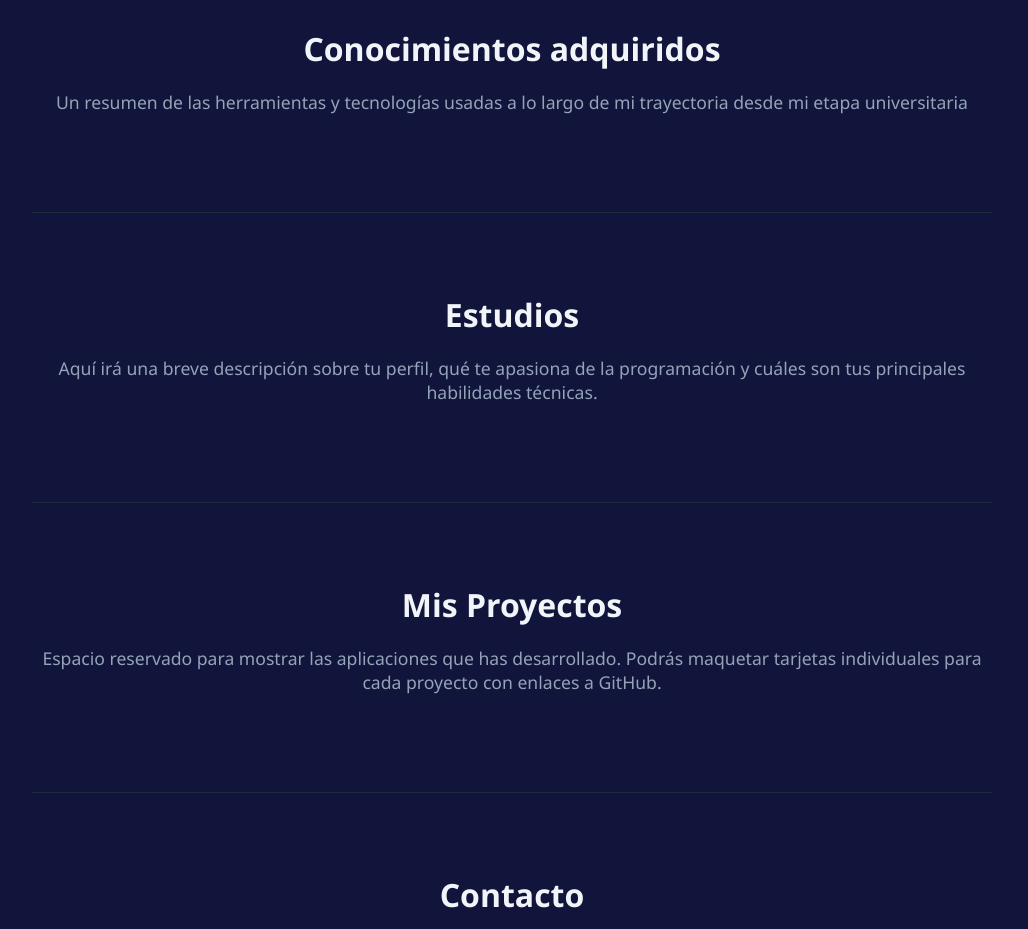
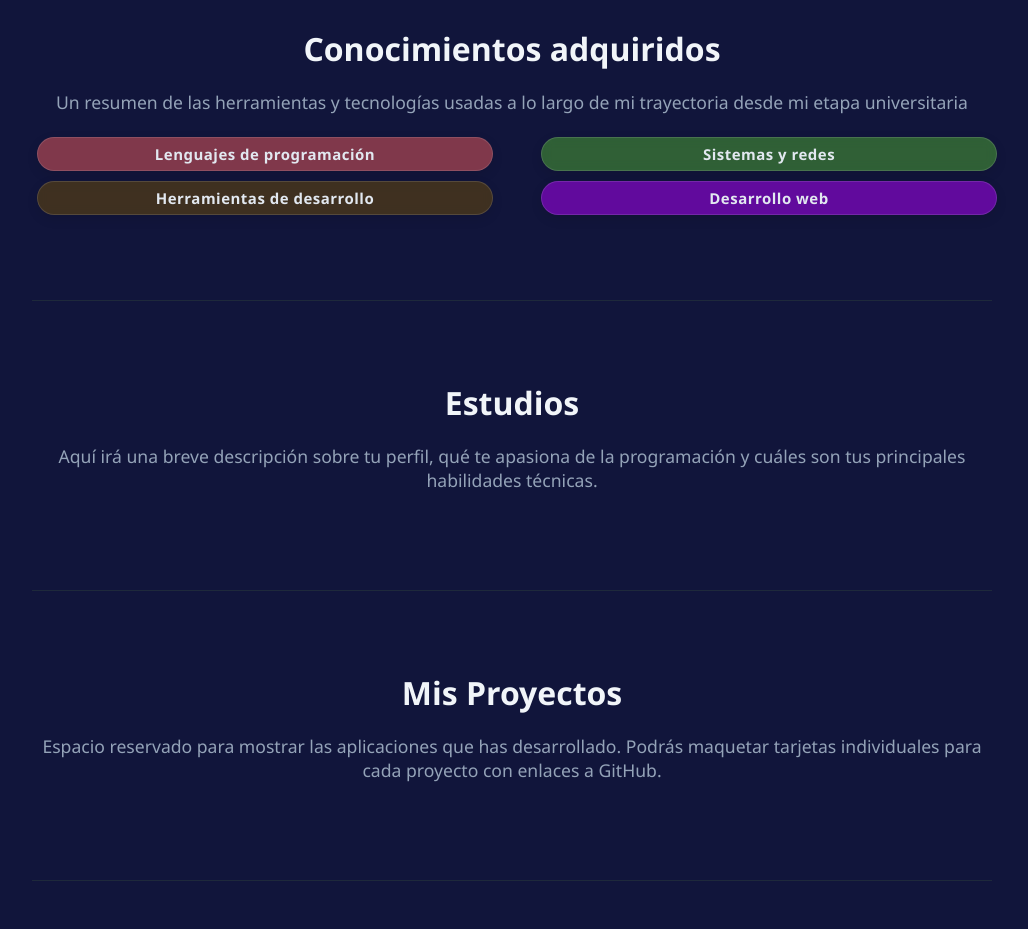
Before and after one commit to Jesusteve/portfolio, an Angular app: page / in a window 1280 px wide. Shown: the part 820-1749 px from the top of the page, without its empty margins (128-1156 px from the left). Built offline with nearby package versions, Linux system fonts and the light colour scheme.

Commit message:
categorias

```diff
--- a/src/app/app.css
+++ b/src/app/app.css
@@ -161,6 +161,42 @@
 
   }
 
+.content-columnas {
+  display: flex;
+  justify-content: center;
+  gap: 3rem;
+  width: 100%;
+  align-items: center;
+}
+  .content-left{
+        flex: 1;
+        max-width: 500px;
+        text-align: left;
+    }
+
+
+  .content-right{
+        flex:1;
+        max-block-size: 500px;
+        text-align: left;
+    }
+.skills-tag {
+  display: inline-flex;
+  width: 100%;
+  align-items: center;
+  justify-content: center;
+  color: #e2e8f0;
+  font-size: 0.8rem;
+  font-weight: 600;
+  letter-spacing: 0.5px;
+  border: 1px solid rgba(255, 255, 255, 0.12);
+  padding: 6px 14px;
+  border-radius: 30px;
+  backdrop-filter: blur(6px);
+  margin: 5px;
+  box-shadow: 0 4px 12px rgba(0, 0, 0, 0.1);
+}
+
 .main-footer {
   text-align: center;
   padding: 40px;
--- a/src/app/app.html
+++ b/src/app/app.html
@@ -47,6 +47,24 @@
    <section id="skill" class="content-section">
      <h2>Conocimientos adquiridos</h2>
      <p>Un resumen de las herramientas y tecnologías usadas a lo largo de mi trayectoria desde mi etapa universitaria</p>
+     <section class="content-columnas">
+       <div class="content-left">
+         <div class="skills-tag" style="background: #f15d5d7f">
+           <h3>Lenguajes de programación</h3>
+         </div>
+         <div class="skills-tag" style="background-color: #61460e94">
+           <h3>Herramientas de desarrollo</h3>
+         </div>
+       </div>
+       <div class="content-right">
+         <div class="skills-tag" style="background-color: #5fd02f67">
+           <h3>Sistemas y redes</h3>
+         </div>
+         <div class="skills-tag" style="background-color: #b200ff80">
+           <h3>Desarrollo web</h3>
+         </div>
+       </div>
+     </section>
    </section>
 
    <section id="estudios" class="content-section">
```
